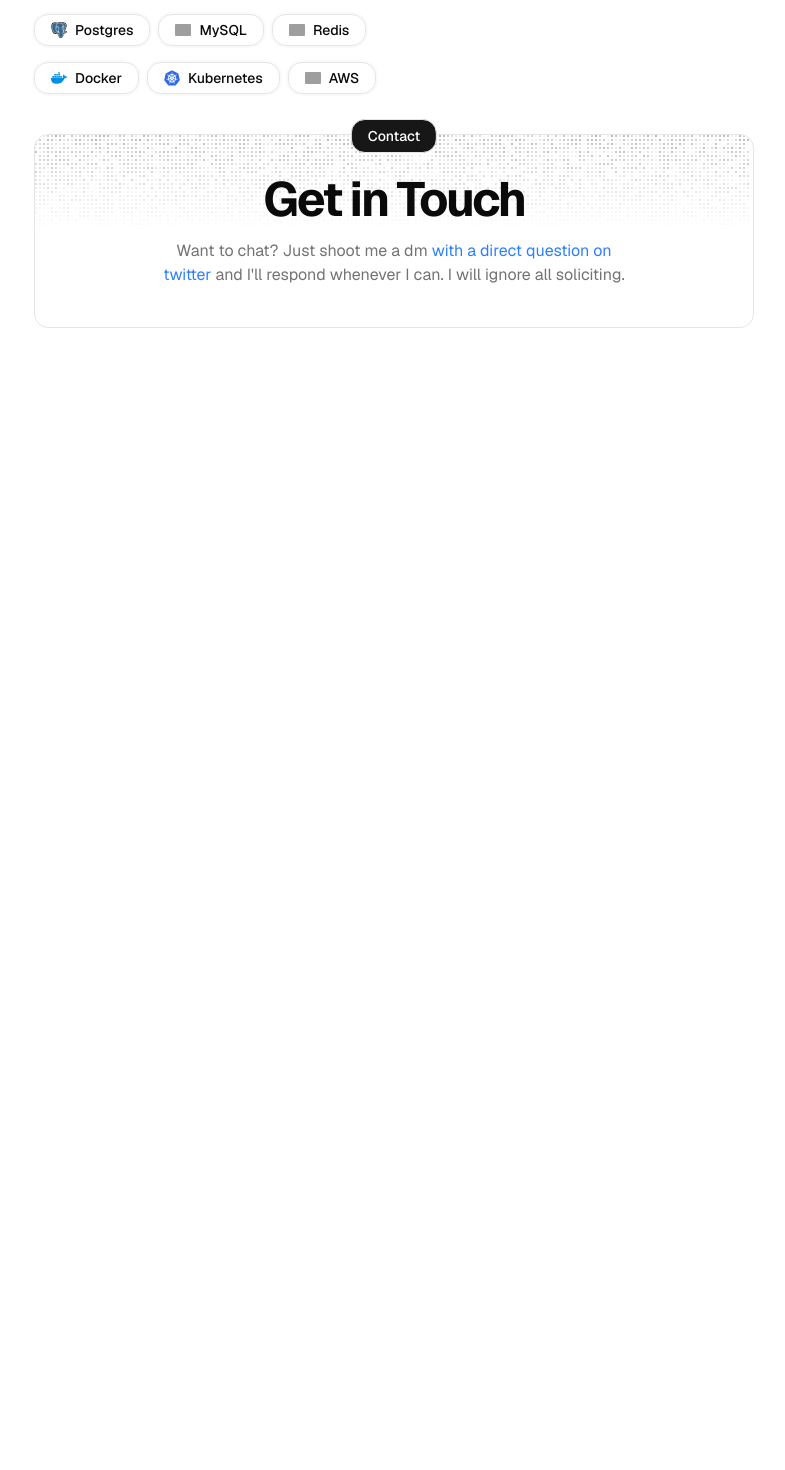
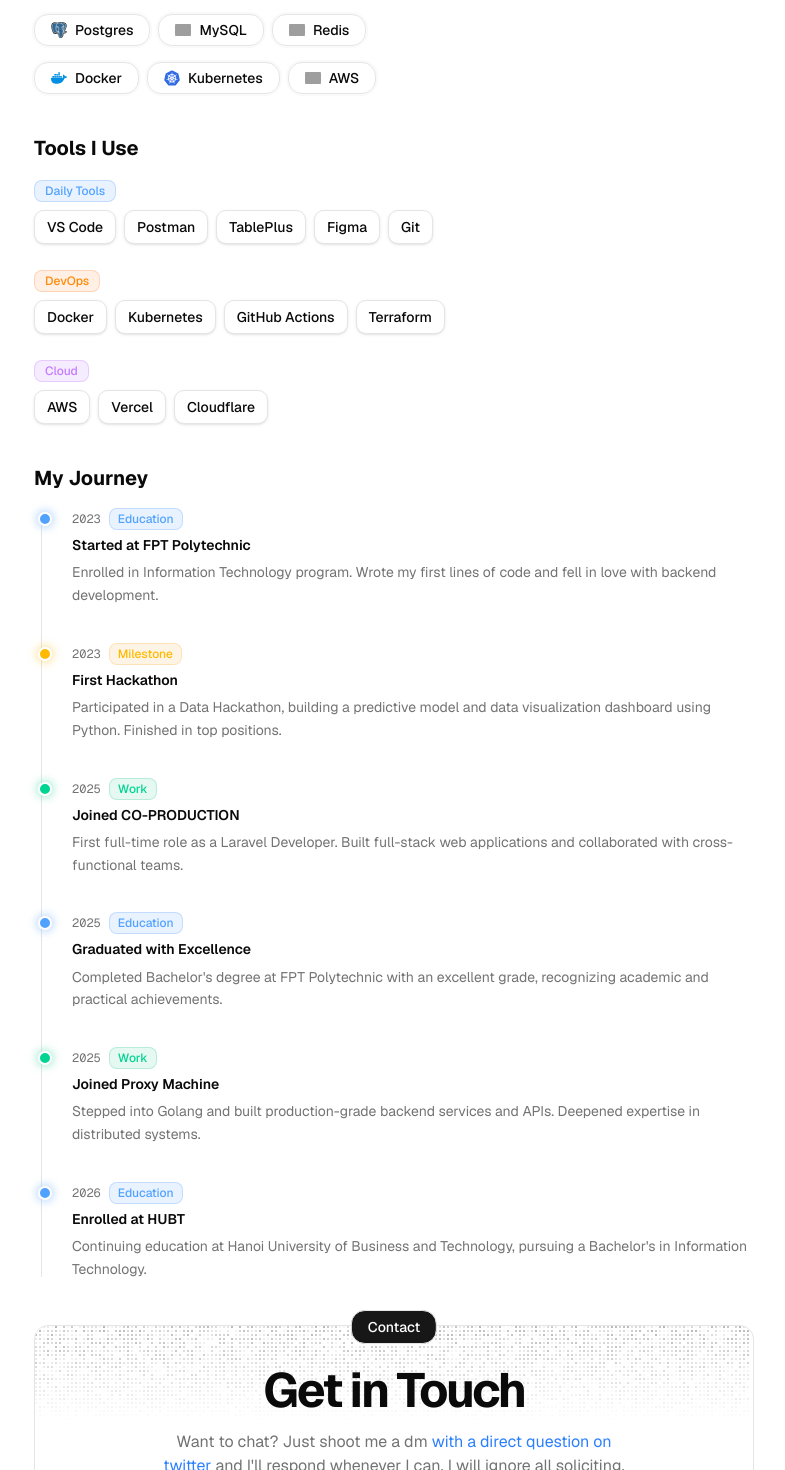
Before and after one commit to ntuananhdevs/portfolio, a Next.js app: page / in a window 1280 px wide. Shown: the part 920-2390 px from the top of the page, without its empty margins (246-1031 px from the left). Before the commit the page ends 1344 px from the top, so only its background shows below. Built offline with nearby package versions, Linux system fonts and the light colour scheme; grey boxes are pictures that could not be loaded.

Commit message:
feat: initialize portfolio layout, homepage, and core UI sections with data integration

```diff
--- a/src/app/layout.tsx
+++ b/src/app/layout.tsx
@@ -24,7 +24,7 @@
 export const metadata: Metadata = {
   metadataBase: new URL(DATA.url),
   title: {
-    default: `${DATA.name} — Portfolio`,
+    default: DATA.name,
     template: `%s | ${DATA.name}`,
   },
   description: DATA.description,
@@ -44,7 +44,7 @@
   authors: [{ name: DATA.name, url: DATA.url }],
   creator: DATA.name,
   openGraph: {
-    title: `${DATA.name} — Portfolio`,
+    title: DATA.name,
     description: DATA.description,
     url: DATA.url,
     siteName: DATA.name,
@@ -55,15 +55,15 @@
         url: "/me.jpg",
         width: 800,
         height: 800,
-        alt: `${DATA.name} — Avatar`,
+        alt: `${DATA.name}`,
       },
     ],
   },
   twitter: {
     card: "summary_large_image",
-    title: `${DATA.name} — Portfolio`,
+    title: DATA.name,
     description: DATA.description,
-    creator: "@ntuananh_",
+    creator: "@ntuananh",
     images: ["/me.png"],
   },
   icons: {
--- a/src/app/page.tsx
+++ b/src/app/page.tsx
@@ -7,6 +7,8 @@
 import Markdown from "react-markdown";
 import ContactSection from "@/components/section/contact-section";
 import WorkSection from "@/components/section/work-section";
+import ToolStackSection from "@/components/section/tool-stack-section";
+import JourneySection from "@/components/section/journey-section";
 import { ArrowUpRight } from "lucide-react";
 import { MarqueeText } from "@/components/ui/marquee-text";
 
@@ -135,6 +137,26 @@
           </div>
         </div>
       </section>
+      <section id="toolstack">
+        <div className="flex min-h-0 flex-col gap-y-4">
+          <BlurFade delay={BLUR_FADE_DELAY * 11}>
+            <h2 className="text-xl font-bold">Tools I Use</h2>
+          </BlurFade>
+          <BlurFade delay={BLUR_FADE_DELAY * 12}>
+            <ToolStackSection />
+          </BlurFade>
+        </div>
+      </section>
+      <section id="journey">
+        <div className="flex min-h-0 flex-col gap-y-4">
+          <BlurFade delay={BLUR_FADE_DELAY * 13}>
+            <h2 className="text-xl font-bold">My Journey</h2>
+          </BlurFade>
+          <BlurFade delay={BLUR_FADE_DELAY * 14}>
+            <JourneySection />
+          </BlurFade>
+        </div>
+      </section>
       <section id="contact">
         <BlurFade delay={BLUR_FADE_DELAY * 16}>
           <ContactSection />
--- /dev/null
+++ b/src/components/section/journey-section.tsx
@@ -0,0 +1,70 @@
+"use client";
+
+import BlurFade from "@/components/magicui/blur-fade";
+import { DATA } from "@/data/resume";
+import { cn } from "@/lib/utils";
+
+const BLUR_FADE_DELAY = 0.04;
+
+const TAG_STYLES: Record<string, string> = {
+  Education: "bg-blue-500/10 text-blue-400 border-blue-500/20",
+  Work: "bg-emerald-500/10 text-emerald-400 border-emerald-500/20",
+  Milestone: "bg-amber-500/10 text-amber-400 border-amber-500/20",
+};
+
+const DOT_STYLES: Record<string, string> = {
+  Education: "bg-blue-400 shadow-[0_0_8px_2px_rgba(96,165,250,0.4)]",
+  Work: "bg-emerald-400 shadow-[0_0_8px_2px_rgba(52,211,153,0.4)]",
+  Milestone: "bg-amber-400 shadow-[0_0_8px_2px_rgba(251,191,36,0.4)]",
+};
+
+export default function JourneySection() {
+  return (
+    <div className="relative flex flex-col">
+      {/* vertical line */}
+      <div className="absolute left-[7px] top-2 bottom-2 w-px bg-border" />
+
+      <div className="flex flex-col gap-8">
+        {DATA.journey.map((item, idx) => (
+          <BlurFade key={idx} delay={BLUR_FADE_DELAY * 13 + idx * 0.07}>
+            <div className="relative flex gap-5 pl-1">
+              {/* dot */}
+              <div className="relative z-10 flex-none mt-1">
+                <div
+                  className={cn(
+                    "size-3.5 rounded-full border-2 border-background",
+                    DOT_STYLES[item.tag] ?? "bg-muted"
+                  )}
+                />
+              </div>
+
+              {/* content */}
+              <div className="flex flex-col gap-1.5 pb-1">
+                <div className="flex flex-wrap items-center gap-2">
+                  <span className="text-xs tabular-nums text-muted-foreground font-mono">
+                    {item.year}
+                  </span>
+                  <span
+                    className={cn(
+                      "inline-flex items-center px-2 py-0.5 rounded-md text-xs font-medium border",
+                      TAG_STYLES[item.tag] ??
+                        "bg-muted text-muted-foreground border-border"
+                    )}
+                  >
+                    {item.tag}
+                  </span>
+                </div>
+                <h3 className="font-semibold text-sm leading-snug">
+                  {item.title}
+                </h3>
+                <p className="text-sm text-muted-foreground leading-relaxed">
+                  {item.description}
+                </p>
+              </div>
+            </div>
+          </BlurFade>
+        ))}
+      </div>
+    </div>
+  );
+}
--- /dev/null
+++ b/src/components/section/tool-stack-section.tsx
@@ -0,0 +1,45 @@
+"use client";
+
+import BlurFade from "@/components/magicui/blur-fade";
+import { DATA } from "@/data/resume";
+
+const BLUR_FADE_DELAY = 0.04;
+
+const TAG_COLORS: Record<string, string> = {
+  "Daily Tools": "bg-blue-500/10 text-blue-400 border-blue-500/20",
+  DevOps: "bg-orange-500/10 text-orange-400 border-orange-500/20",
+  Cloud: "bg-purple-500/10 text-purple-400 border-purple-500/20",
+};
+
+export default function ToolStackSection() {
+  return (
+    <div className="flex flex-col gap-6">
+      {DATA.toolStack.map((group, groupIdx) => (
+        <div key={group.category} className="flex flex-col gap-2">
+          <BlurFade delay={BLUR_FADE_DELAY * 11 + groupIdx * 0.05}>
+            <span
+              className={`inline-flex items-center px-2.5 py-0.5 rounded-md text-xs font-medium border ${
+                TAG_COLORS[group.category] ??
+                "bg-muted text-muted-foreground border-border"
+              }`}
+            >
+              {group.category}
+            </span>
+          </BlurFade>
+          <div className="flex flex-wrap gap-2">
+            {group.items.map((tool, toolIdx) => (
+              <BlurFade
+                key={tool.name}
+                delay={BLUR_FADE_DELAY * 11 + groupIdx * 0.08 + toolIdx * 0.04}
+              >
+                <div className="flex items-center gap-1.5 px-3 py-1.5 rounded-lg border border-border bg-card text-card-foreground text-sm font-medium shadow-sm hover:border-foreground/30 hover:shadow-md transition-all duration-200 cursor-default select-none">
+                  <span>{tool.name}</span>
+                </div>
+              </BlurFade>
+            ))}
+          </div>
+        </div>
+      ))}
+    </div>
+  );
+}
--- a/src/data/resume.tsx
+++ b/src/data/resume.tsx
@@ -18,7 +18,7 @@
 import { Javascript } from "@/components/ui/svgs/javascript";
 
 export const DATA = {
-  name: "ntuananh_",
+  name: "ntuananh",
   initials: "TA",
   url: "https://ntuananh.site",
   location: "Hanoi, Vietnam",
@@ -104,6 +104,73 @@
     },
   },
 
+  toolStack: [
+    {
+      category: "Daily Tools",
+      items: [
+        { name: "VS Code" },
+        { name: "Postman" },
+        { name: "TablePlus" },
+        { name: "Figma" },
+        { name: "Git" },
+      ],
+    },
+    {
+      category: "DevOps",
+      items: [
+        { name: "Docker" },
+        { name: "Kubernetes" },
+        { name: "GitHub Actions" },
+        { name: "Terraform" },
+      ],
+    },
+    {
+      category: "Cloud",
+      items: [
+        { name: "AWS" },
+        { name: "Vercel" },
+        { name: "Cloudflare" },
+      ],
+    },
+  ],
+  journey: [
+    {
+      year: "2023",
+      title: "Started at FPT Polytechnic",
+      description: "Enrolled in Information Technology program. Wrote my first lines of code and fell in love with backend development.",
+      tag: "Education",
+    },
+    {
+      year: "2023",
+      title: "First Hackathon",
+      description: "Participated in a Data Hackathon, building a predictive model and data visualization dashboard using Python. Finished in top positions.",
+      tag: "Milestone",
+    },
+    {
+      year: "2025",
+      title: "Joined CO-PRODUCTION",
+      description: "First full-time role as a Laravel Developer. Built full-stack web applications and collaborated with cross-functional teams.",
+      tag: "Work",
+    },
+    {
+      year: "2025",
+      title: "Graduated with Excellence",
+      description: "Completed Bachelor's degree at FPT Polytechnic with an excellent grade, recognizing academic and practical achievements.",
+      tag: "Education",
+    },
+    {
+      year: "2025",
+      title: "Joined Proxy Machine",
+      description: "Stepped into Golang and built production-grade backend services and APIs. Deepened expertise in distributed systems.",
+      tag: "Work",
+    },
+    {
+      year: "2026",
+      title: "Enrolled at HUBT",
+      description: "Continuing education at Hanoi University of Business and Technology, pursuing a Bachelor's in Information Technology.",
+      tag: "Education",
+    },
+  ],
   work: [
     {
       company: "Proxy Machine",
@@ -112,8 +179,8 @@
       location: "Đống Đa, Hanoi, Vietnam (Hybrid)",
       title: "Back End Developer",
       logoUrl: "",
-      start: "Jan 2026",
-      end: "Mar 2026",
+      start: "Nov 2025",
+      end: "May 2026",
       description:
         "Developed backend services and APIs using Golang and MySQL. Participated in architectural design and system optimizations.",
     },
@@ -124,8 +191,8 @@
       location: "Vinh, Nghe An, Vietnam (On-site)",
       title: "Laravel Developer",
       logoUrl: "",
-      start: "Mar 2025",
-      end: "Jan 2026",
+      start: "May 2025",
+      end: "Nov 2025",
       description:
         "Built full-stack web applications using Laravel and JavaScript. Collaborated with cross-functional teams to deliver new features and improve user experience.",
     },
```
Also changed, not shown: src/app/icon.png.
